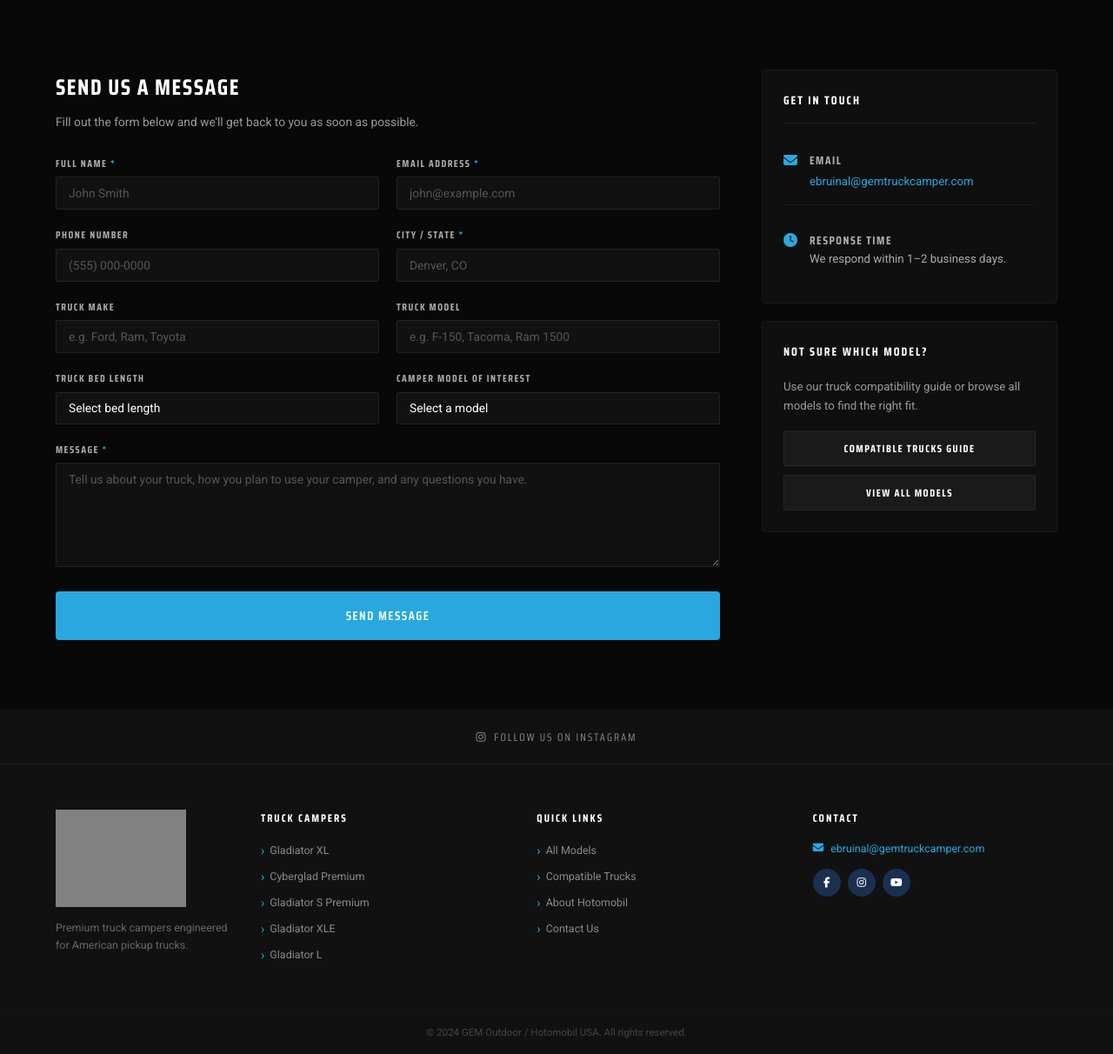
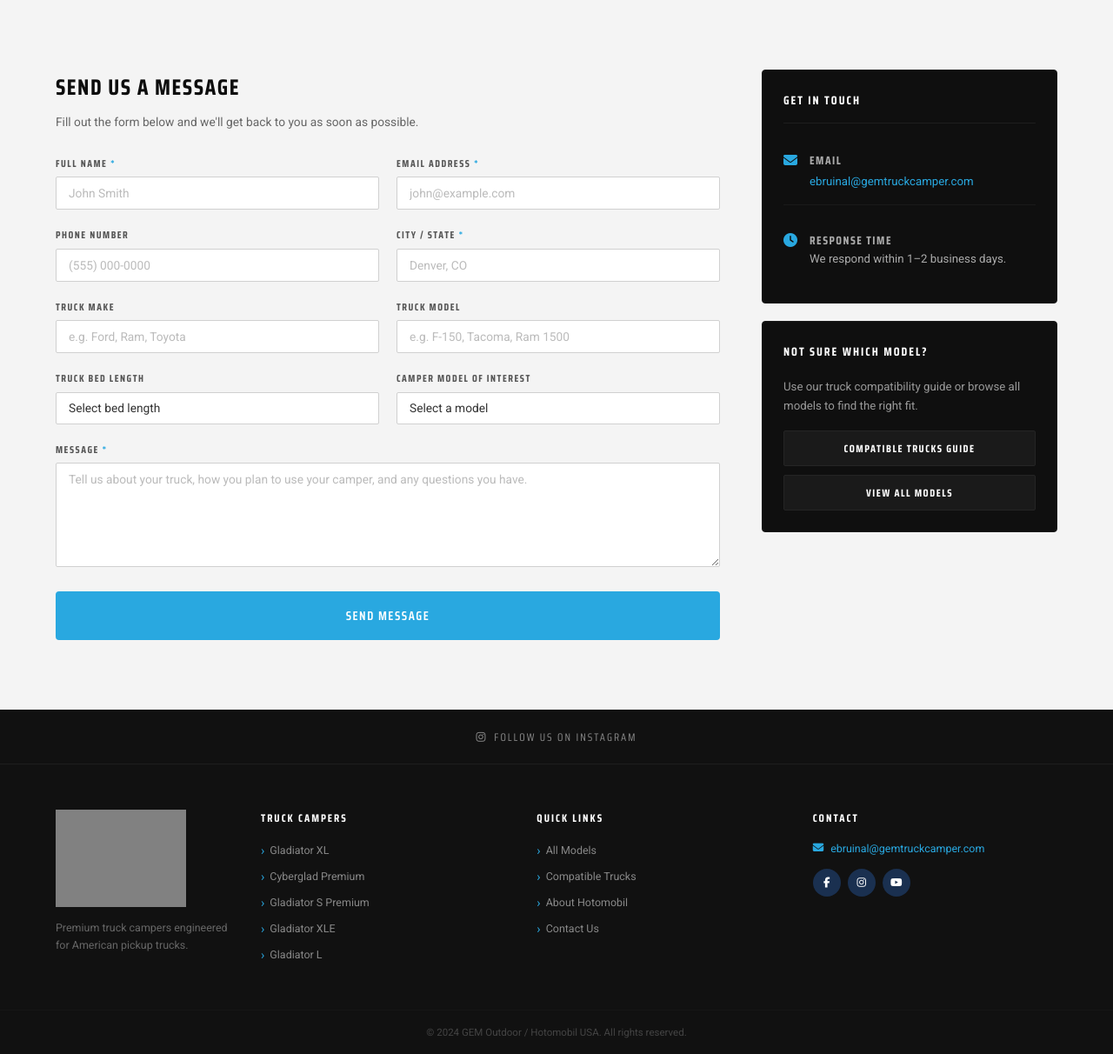
Before and after one commit to devrankacan/gemoutdoor, a PHP site: page /contact.html in a window 1280 px wide. Shown: the part 333-1545 px from the top of the page at 87% size. Run offline with PHP 8.4, Linux system fonts and the light colour scheme; grey boxes are pictures that could not be loaded.

Commit message:
Contact page: switch to light theme for professional look
Form inputs changed from dark (#111 bg) to light (white bg, #d0d0d0 border)
Page background changed from #080808 to gray-bg (#f4f4f4)
Labels, title, subtitle updated for dark-on-light contrast
Focus state adds subtle blue glow for polished UX

https://claude.ai/code/session_01P8JQ9mYZUeoertXLQTiEcv

```diff
--- a/css/style.css
+++ b/css/style.css
@@ -1021,7 +1021,7 @@ img { max-width: 100%; height: auto; display: block; }
 /* ============================================================
    CONTACT PAGE
    ============================================================ */
-.contact-page { padding: 80px 0; background: #080808; }
+.contact-page { padding: 80px 0; background: var(--gray-bg); }
 .contact-layout {
   display: grid;
   grid-template-columns: 1fr 340px;
@@ -1034,10 +1034,10 @@ img { max-width: 100%; height: auto; display: block; }
   font-weight: 700;
   text-transform: uppercase;
   letter-spacing: 1.5px;
-  color: var(--white);
+  color: var(--dark);
   margin-bottom: 8px;
 }
-.contact-form-subtitle { font-size: 0.86rem; color: #999; margin-bottom: 28px; }
+.contact-form-subtitle { font-size: 0.86rem; color: var(--text-muted); margin-bottom: 28px; }
 
 .contact-form { display: flex; flex-direction: column; gap: 0; }
 .form-row {
@@ -1054,31 +1054,34 @@ img { max-width: 100%; height: auto; display: block; }
   font-weight: 700;
   letter-spacing: 1.5px;
   text-transform: uppercase;
-  color: #aaa;
+  color: #555;
 }
 .form-group label .required { color: var(--blue); }
 .form-group input,
 .form-group select,
 .form-group textarea {
-  background: #111;
-  border: 1px solid #222;
+  background: var(--white);
+  border: 1px solid #d0d0d0;
   border-radius: 2px;
-  color: var(--white);
+  color: var(--text);
   font-family: var(--font-body);
   font-size: 0.86rem;
   padding: 10px 14px;
-  transition: border-color .2s;
+  transition: border-color .2s, box-shadow .2s;
   outline: none;
   width: 100%;
   box-sizing: border-box;
 }
 .form-group input::placeholder,
-.form-group textarea::placeholder { color: #555; }
+.form-group textarea::placeholder { color: #bbb; }
 .form-group input:focus,
 .form-group select:focus,
-.form-group textarea:focus { border-color: var(--blue); }
+.form-group textarea:focus {
+  border-color: var(--blue);
+  box-shadow: 0 0 0 3px rgba(41,168,224,0.1);
+}
 .form-group select { appearance: none; cursor: pointer; }
-.form-group select option { background: #111; }
+.form-group select option { background: var(--white); color: var(--text); }
 .form-group textarea { resize: vertical; min-height: 120px; }
 .form-submit { margin-top: 8px; }
 
```
